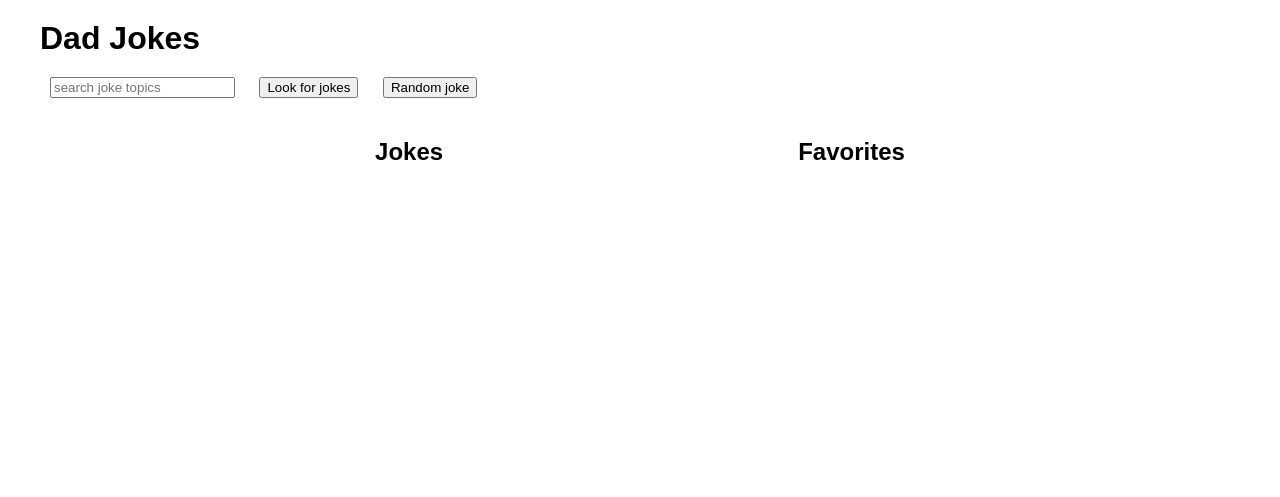
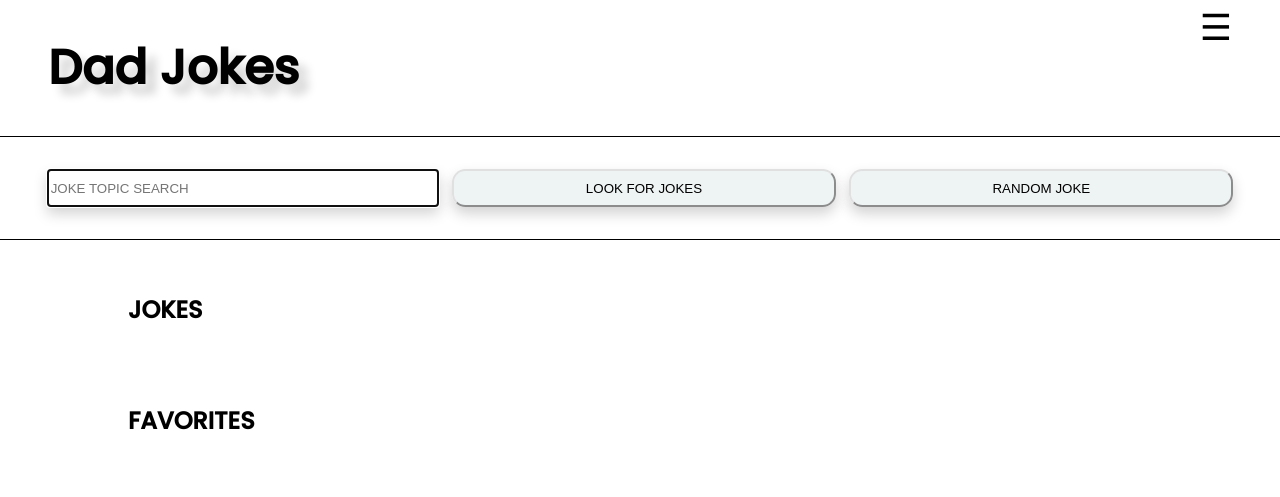
Before and after one commit to Patino5/frontendProject, a plain HTML site: page index.html in a window 1280 px wide. Drawn offline with nearby package versions, Linux system fonts and the light colour scheme.

Commit message:
styling of buttons and some shadow effets

```diff
--- a/index.html
+++ b/index.html
@@ -3,38 +3,47 @@
   <head>
     <meta charset="UTF-8">
     <meta name="viewport" content="width=device-width, initial-scale=1.0">
+    <title>Dad Joke Generator</title>
+    <link rel="preconnect" href="https://fonts.googleapis.com">
+    <link rel="preconnect" href="https://fonts.gstatic.com" crossorigin>
+    <link href="https://fonts.googleapis.com/css2?family=Poppins:wght@400;500&display=swap" rel="stylesheet">
     <link rel="stylesheet" href="main.css">
     <script src="https://code.jquery.com/jquery-3.5.1.js" integrity="sha256-QWo7LDvxbWT2tbbQ97B53yJnYU3WhH/C8ycbRAkjPDc=" crossorigin="anonymous"></script>
     <script defer src="main.js"></script>
-    <title>Document</title>
   </head>
 <body>
     <header>
         <h1>Dad Jokes</h1>
-        <nav >
+        <div class="menuBtn">&#9776;</div>
+        <nav>
           <ul>
-                <li id="dadJokes">Dad Jokes</li>
+            <li id="dadJokes"><a href="#favLabel">Dad Jokes</a></li>
             <!-- <li id="puns">Puns</li>
             <li id="chuckNorris">Chuck Norris</li> -->
           </ul>
       </nav>
     </header>
     <main>
+      <div>
         <div class="searchContainer">
-            <input type="text" id="searchInput" placeholder="search joke topics">
-            <button id="searchBtn">Look for jokes</button>
-            <button id="randomJokeBtn">Random joke</button>
+          <!-- <label for="searchInput">TOPIC:</label> -->
+          <input class="jokeInput" type="text" id="searchInput" placeholder="JOKE TOPIC SEARCH" autofocus>
+          <button class="jokeInput" id="searchBtn">Look for jokes</button>
+          <button class="jokeInput" id="randomJokeBtn">Random joke</button>
         </div>
-         <div id="mainContainer">
-            <div>
-                <h2>Jokes</h2>
-                <ul class="container"id="jokeList"></ul>
+        <div class="mainContainer">
+          <div class="jokesContainer">
+            <h2 class="label" id="jokeLabel">JOKES</h2>
+            <ul class="ul"id="jokeList"></ul>
           </div>
-              <div>
-                <h2>Favorites</h2>
-                <ul class="container" id="favoritesList"></ul>
+          <div class="favoritesContainer">
+            <h2 class="label" id="favLabel">FAVORITES</h2>
+            <ul class="ul" id="favoritesList"></ul>
           </div>
       </div>
     </main>
+    <footer>
+
+    </footer>
 </body>
 </html>
--- a/main.css
+++ b/main.css
@@ -1,13 +1,30 @@
-* {
+html* {
     font-family: sans-serif;
-    margin: 10px;
+    font-size: 62.5%;
+}
+body{
+    margin: 0;
+    font-family: poppins;
+    margin: 0 auto
 }
 
+header{
+    display: flex;
+    justify-content: space-between;
+    align-content: center;
+    font-size: 1.5rem;
+    padding: 0 2em;
+    border-bottom: .07em solid #000;
+}
 
-.menu-btn {
-    font-size: 24px;
+h1 {
+    text-shadow: .2em .2em .2em lightgray;
+}
+
+.menuBtn {
+    font-size: 1.5em;
     cursor: pointer;
-    color: #fff
+    color: #000
 }
 nav {
     display: none;
@@ -17,50 +34,87 @@ nav.active{
     display: block;
 }
 
-nav ul {
+nav ul li a {
+    font-size: 1rem;
     list-style: none;
+    text-decoration: none;
     display: flex;
+    padding: 0;
 }
 
-nav li {
-    color: #ccc;
-    margin: 0 15px;
-}
-
-nav a:vistied {
+nav ul a:vistied {
     color: #fff
 }
 
+button {
+    padding: .7em;
+    background-color: rgba(168, 192, 199, 0.2);
+    width: 30%;
+    text-transform: uppercase;
+    cursor: pointer;
+    border-radius: 1em;
+    border-color: #e0e0e0;
+    box-shadow: 0 .5em 1em lightgray;
+}
 
-#favoritesList {
-    list-style: none;
-    padding: 0;
+button:hover {
+    background-color: #e0e0e0;
+    transition: all 500ms ease;
+}
+
+input {
+    border-color: #e0e0e0;
+    box-shadow: 0 .5em 1em lightgray;
+    width: 30%;
 }
 
  li {
     background-color: #f0f0f0;
-    padding: 10px;
-    margin: 5px 0;
-    border-radius: 5px;
+    list-style: none;
+    padding: 1em;
+    margin: .5em 0;
+    border-radius: 1.5em;
     cursor: pointer;
 }
 
-#favoritesList li:hover {
+li:hover {
     background-color: #e0e0e0;
+    transition: all 500ms ease;
 }
 
-#mainContainer {
+.searchContainer {
+    width: 100%;
+    height: 5%;
     display: flex;
-    justify-content: space-evenly;
+    justify-content: center;
+    align-content: center;
+    margin: 2em auto;
+    padding-bottom: 2em;
+    border-bottom: .1rem solid #000;
+}
+
+label {
+    font-size: 1.4rem;
+}
+
+.jokeInput {
+    margin: 0 .5em;
+}
+
+.mainContainer {
+    width: 80%;
+    display: flex;
+    flex-direction: column;
+    justify-content: space-between;
+    padding: 0 3em;
+    margin: 0 auto
 }
 
 #jokeList {
-    flex: 1;
-    padding: 10px;
+    padding: 10px 20px;
 }
 
 #favoritesList {
-    flex: 1;
-    padding: 10px;
+    padding: 10px 20px;
     border-radius: 10px;
 }
--- a/main.js
+++ b/main.js
@@ -1,36 +1,38 @@
-const jokeList = $('#jokeList');
-const favoritesList = $('#favoritesList');
-const searchInput = $('#searchInput');
-const searchButton = $('#searchBtn');
-const randomJokeBtn = $('#randomJokeBtn');
+const jokeList = $('#jokeList')
+const favoritesList = $('#favoritesList')
+const searchInput = $('#searchInput')
+const searchButton = $('#searchBtn')
+const randomJokeBtn = $('#randomJokeBtn')
 let pageCount = 1
 
 function requestJokes(searchTerm, pageCount) {
+    $('#jokeLabel').text('JOKES')
     // Set the Accept header to request JSON data
     $.get(`https://icanhazdadjoke.com/search?term=${searchTerm}&page=${pageCount}`, (data) => {
-        console.log(data.next_page); // Access the array of jokes in the response
-        addJokesToJokeList(data.results); // Pass the results to the display function
-    }, "json");
+        // console.log(data.next_page); Access the array of jokes in the response
+        addJokesToJokeList(data.results)
+    }, "json")
 }
 
 // Get a random joke and display in the list
 function getRandomJoke() {
     $.get('https://icanhazdadjoke.com/', (data) => {
-        console.log(data.joke);
-        const joke = data.joke;
-        addJokesToJokeList([{ joke }]);
-    }, 'json');
+        //console.log(data.joke);
+        const joke = data.joke
+        addJokesToJokeList([{ joke }])
+    }, 'json')
+    $('#jokeLabel').text('JOKE')
 }
 
-randomJokeBtn.click(getRandomJoke);
+randomJokeBtn.on('click', getRandomJoke);
 
-// iterate over the array of joke objects andadd each to list
+// iterate over the array of joke objects and add each to list
 function addJokesToJokeList(arrayOfJokes) {
     //clear joke list before adding new jokes
-    jokeList.empty();
+    jokeList.empty()
     arrayOfJokes.forEach(jokeObj => {
         const listItem = $('<li>').text(jokeObj.joke);
-        jokeList.append(listItem);
+        jokeList.append(listItem)
         listItem.on('click', () => {
             addJokeToFavorites(jokeObj)
             listItem.remove()
@@ -41,8 +43,8 @@ function addJokesToJokeList(arrayOfJokes) {
 // add the joke from the list to the favorites list
 function addJokeToFavorites(jokeObj) {
 
-    const listItem = $('<li>').text(jokeObj.joke);
-    favoritesList.append(listItem);
+    const listItem = $('<li>').text(jokeObj.joke)
+    favoritesList.append(listItem)
     listItem.on('click', () => {
         jokeList.append(jokeObj)
         listItem.remove()
@@ -50,18 +52,25 @@ function addJokeToFavorites(jokeObj) {
 }
 
 function searchValue(){
-    const searchTerm = searchInput.val();
+    const searchTerm = searchInput.val()
     if (searchTerm) {
-        requestJokes(searchTerm);
-    } else requestJokes(searchTerm, (pageCount< 39?pageCount++:pageCount=1))
+        requestJokes(searchTerm)
+    } else requestJokes(searchTerm, (pageCount < 39 ? pageCount++ : pageCount = 1))
 }
 
 // Get jokes based on the search term or top 20 jokes if no input
-searchButton.on('click', searchValue);
+searchButton.on('click', searchValue)
 
 // can press Enter key or click
 searchInput.on('keypress', (event) => {
     if (event.key === 'Enter') {
-        searchValue();
+        searchValue()
     }
 });
+
+const menuBtn = $('.menuBtn')
+const nav = $('nav')
+
+menuBtn.on('click', () => {
+    nav.toggleClass('active')
+})
```
Lines whose indentation alone changed are shown as unchanged.
